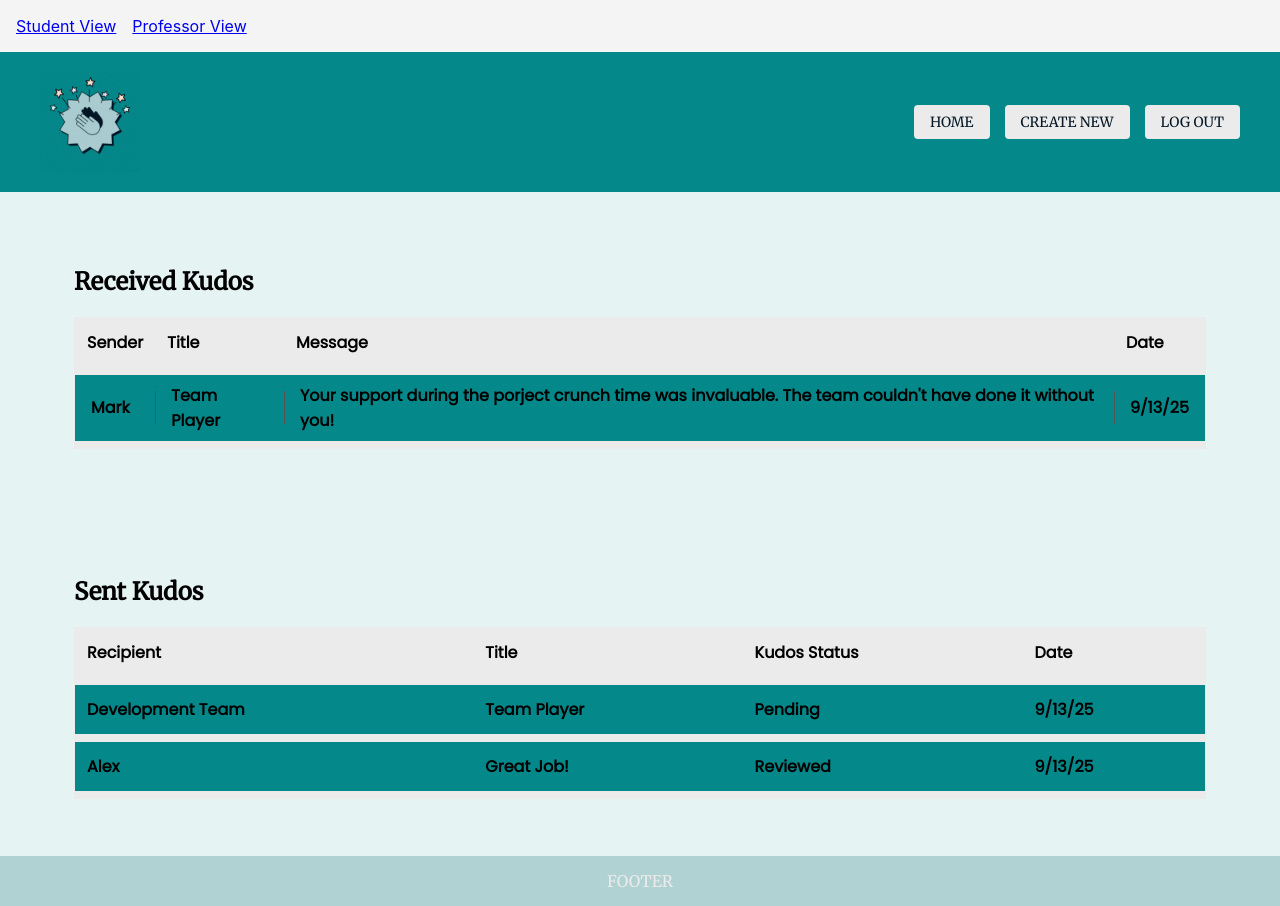
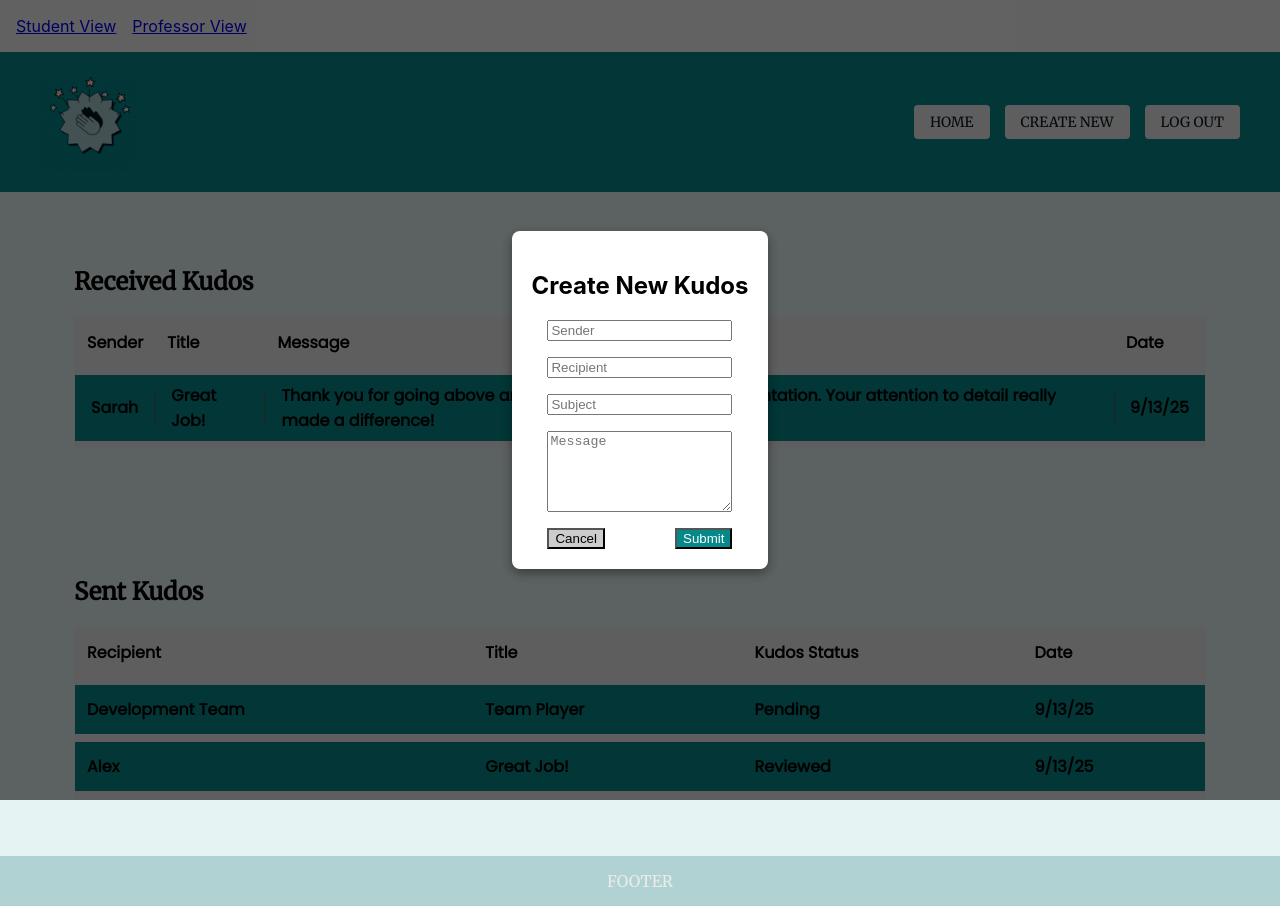
Before and after one commit to HadassahJohnson/kudos-front-end, a React (Create React App) app: page /studentView in a window 1280 px wide. Both pictures are taken after a click on the button "CREATE NEW". Built offline with nearby package versions, Linux system fonts and the light colour scheme; data requests are answered from the project's data file.

Commit message:
Got the "Create New" button working!

```diff
--- a/db.json
+++ b/db.json
@@ -2,7 +2,7 @@
     "cards": [
         {
             "id": 1,
-            "recipientType": "student",
+            "recipientType": "teacher",
             "senderType": "student",
             "sender": "Mark",
             "recipient": "Development Team",
@@ -16,7 +16,7 @@
         },
         {
             "id": 2,
-            "recipientType": "teacher",
+            "recipientType": "student",
             "senderType": "student",
             "sender": "Sarah",
             "recipient": "Alex",
--- a/src/App.js
+++ b/src/App.js
@@ -6,8 +6,10 @@ import ProfessorView from "./pages/ProfessorView";
 
 
 function App(){
+
     return (
         <BrowserRouter>
+
             <nav style = {{padding:"1rem", background:"#f4f4f4"}}>
                 <Link to = "/studentView" style = {{marginRight: "1rem"}}>Student View</Link>
                 <Link to = "/professorView">Professor View</Link>
--- a/src/components/Header.js
+++ b/src/components/Header.js
@@ -1,12 +1,12 @@
 import React from 'react';
 
-function Header() {
+function Header({ onCreateNew }) {
   return (
     <header className="header">
       <img src="/logo.gif" alt="Animated Logo" className="logo" />
       <nav className="nav-buttons">
         <button>HOME</button>
-        <button>CREATE NEW</button>
+        <button onClick = {onCreateNew}>CREATE NEW</button>
         <button>LOG OUT</button>
       </nav>
     </header>
--- /dev/null
+++ b/src/components/NewKudosForm.js
@@ -0,0 +1,89 @@
+import React, { useState } from 'react';
+
+function NewKudosForm({ onClose, onSubmit }) {
+    const [formData, setFormData] = useState ({
+        sender: '',
+        recipient: '',
+        subject: '',
+        message: '',
+    });
+
+    const handleChange = (e) => {
+        const { name, value } = e.target;
+        setFormData(prev => ({
+            ...prev,
+            [name]: value
+        }));
+    };
+
+    const handleSubmit = (e) =>{
+        e.preventDefault();
+
+        const newCard = {
+            ...formData,
+            id: Date.now(),
+            date: new Date().toLocaleDateString(),
+            status: 'Submitted',
+            recipientType: 'teacher',
+            senderType: 'subject',
+            imageUrl: '/img/kudos1.png',
+            read: false
+        };
+
+        onSubmit(newCard);
+
+        setFormData({sender: '', recipient: '', subject: '', message: ''});
+    };
+
+    return (
+        <div className = "modal-overlay">
+            <div className = "modal-content" style = {{maxWidth: '500px' }}>
+                <h2>Create New Kudos</h2>
+                <form onSubmit = {handleSubmit} style = {{ display: 'flex', flexDirection: 'column', gap: '1rem' }}>
+                    <input
+                    type = "text"
+                    name = "sender"
+                    value = {formData.sender}
+                    onChange = {handleChange}
+                    placeholder = "Sender"
+                    required
+                    />
+                     <input
+                        type="text"
+                        name="recipient"
+                        value={formData.recipient}
+                        onChange={handleChange}
+                        placeholder="Recipient"
+                        required
+                    />
+                    <input
+                        type="text"
+                        name="subject"
+                        value={formData.subject}
+                        onChange={handleChange}
+                        placeholder="Subject"
+                        required
+                    />
+                    <textarea
+                        name = "message"
+                        value = {formData.message}
+                        onChange = {handleChange}
+                        placeholder = "Message"
+                        rows = {5}
+                        required
+                    />
+                    <div style = {{ display: 'flex', justifyContent: 'space-between' }}>
+                        <button type = "button" onClick = {onClose} style = {{ backgroundColor: '#ccc'}}>
+                            Cancel
+                        </button>
+                        <button type = "submit" style = {{backgroundColor: '#05888A', color: 'white'}}>
+                            Submit
+                        </button>
+                    </div>
+                </form>
+            </div>
+        </div>
+    );
+}
+
+export default NewKudosForm;
--- a/src/pages/StudentView.jsx
+++ b/src/pages/StudentView.jsx
@@ -1,14 +1,29 @@
-import React from "react";
+import React, { useState } from "react";
 import '../styles/Wireframe.css';
 import Header from "../components/Header";
+import NewKudosForm from "../components/NewKudosForm";
 import ReceivedKudosStudent from "../components/ReceivedKudosStudent";
 import SentKudosStudent from "../components/SentKudosStudent";
 import Footer from "../components/Footer";
 
 function StudentView() {
+
+    const [showForm, setShowForm] = useState(false);
+    const handleNewKudos = (newKudos) => {
+        console.log("New kudos submitted:", newKudos);
+        setShowForm(false);
+    }
+
     return (
         <div className="app-container">
-            <Header />
+            <Header onCreateNew = {() => setShowForm(true)} />
+
+            {showForm && (
+                <NewKudosForm
+                onClose = {() =>setShowForm(false)}
+                onSubmit = {handleNewKudos}
+            />
+        )}
             <div className="main-content">
                 <ReceivedKudosStudent />
                 <SentKudosStudent />
```
